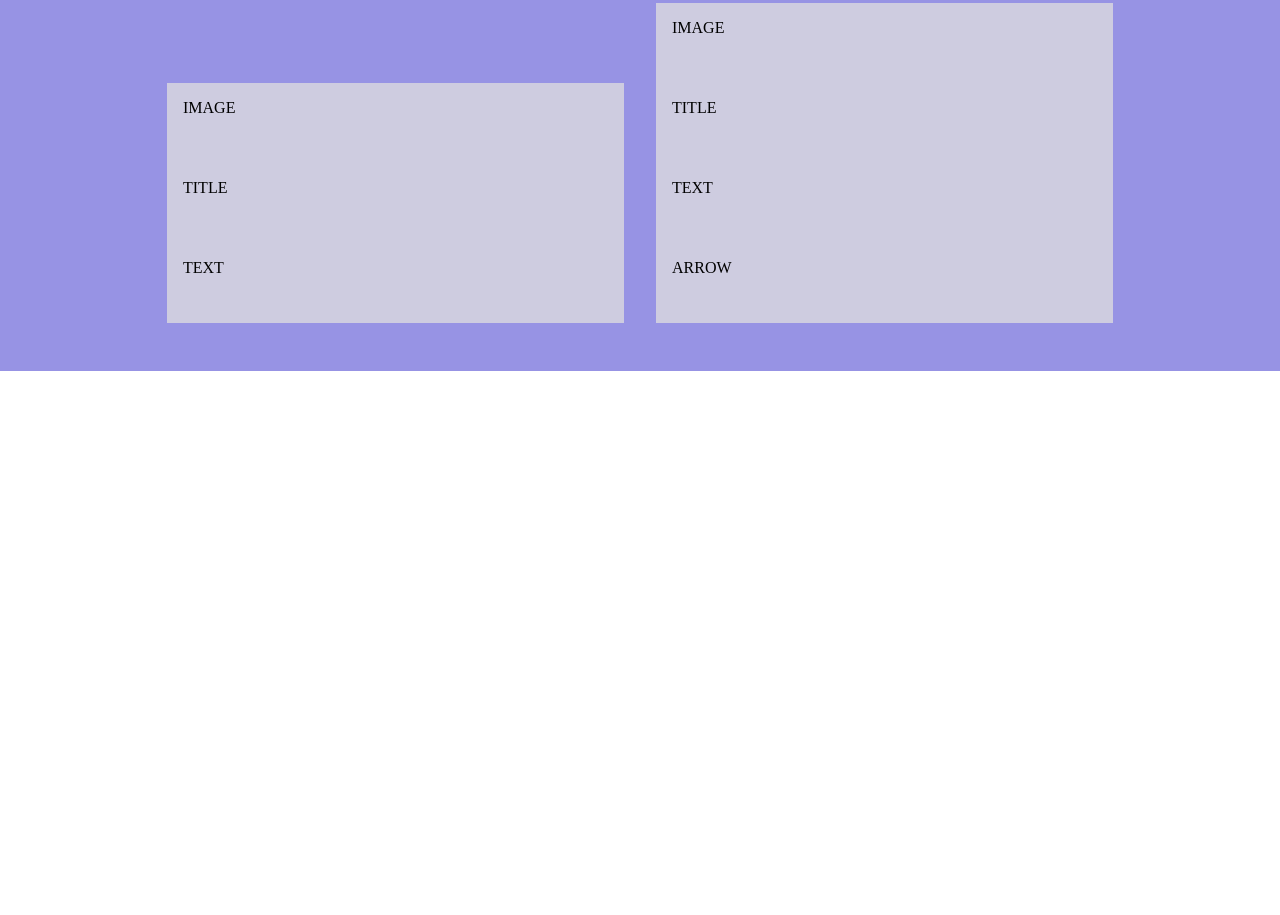
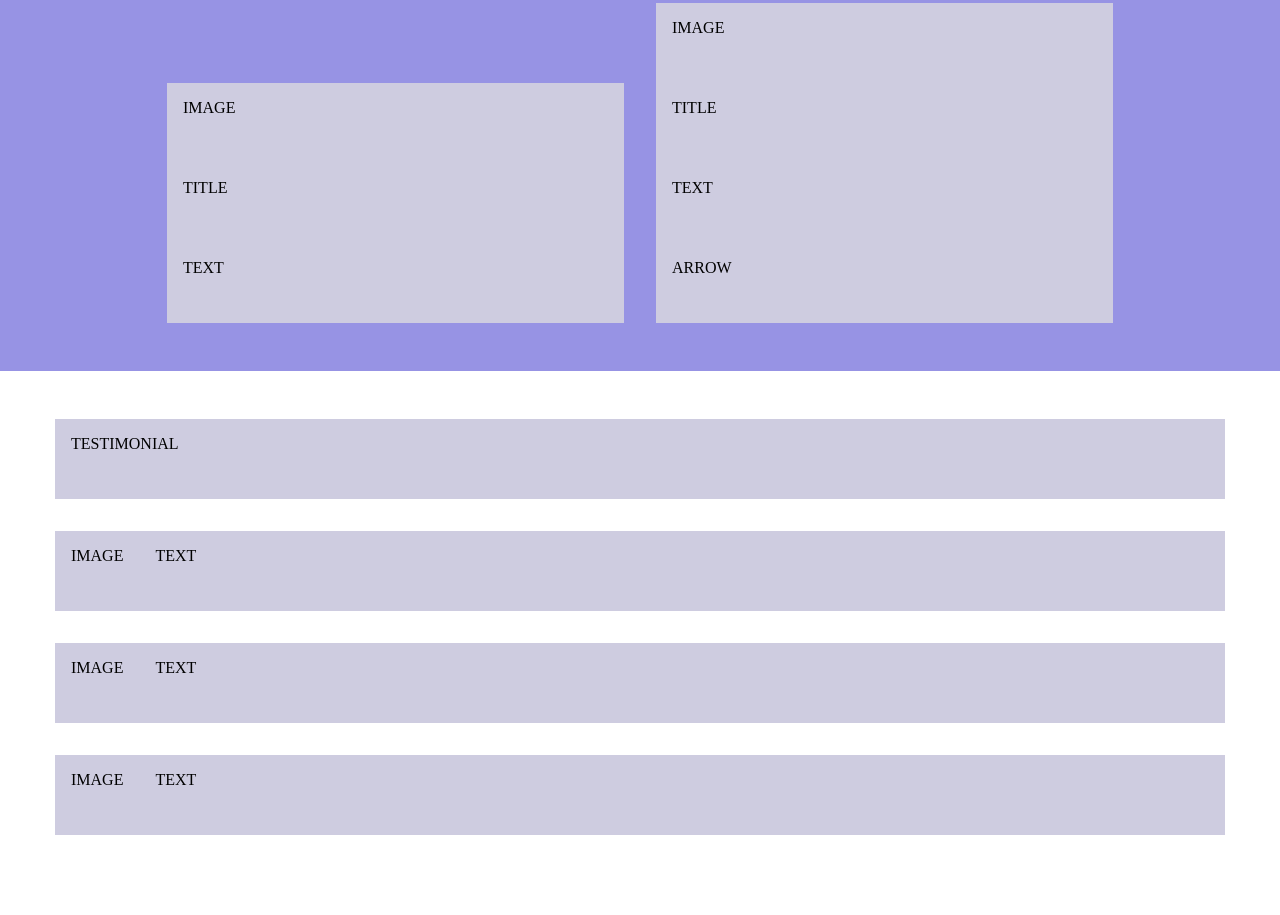
Before and after one commit to RicchiutiLucia/htmlcss-responsive-layout, a plain HTML site: page index.html in a window 1280 px wide. Shown: the part 673-1588 px from the top of the page. Before the commit the page ends 1044 px from the top, so only its background shows below. Drawn offline with Linux system fonts and the light colour scheme.

Commit message:
completamento section testimonial a blocchi

```diff
--- a/css/style.css
+++ b/css/style.css
@@ -45,6 +45,12 @@ main{
 #planning .column{
     margin: 1rem 0;
 }
+#testimonial{
+    padding: 3rem 0;
+}
+#testimonial .card{
+    margin: 2rem 0;
+}
 /*Utility*/
 .container{
     max-width: 1170px;
@@ -82,6 +88,14 @@ main{
     #intro .card:first-child{
         width: calc((100%/3 * 2) - 1.5rem);
     }
+    #testimonial .card{
+        display: flex;
+    }
+    #testimonial .card div:last-child{
+        flex-grow: 1;
+    }
+
+
 
 }
 
--- a/index.html
+++ b/index.html
@@ -64,6 +64,27 @@
                 </div>
             </div>
         </section>
+        <section id="testimonial">
+            <div class="container">
+                <div class="debug-box2">TESTIMONIAL</div>
+                <div class="card">
+                    <div class="debug-box2">IMAGE</div>
+                    <div class="debug-box2">TEXT</div>
+                </div>
+                <div class="card">
+                    <div class="debug-box2">IMAGE</div>
+                    <div class="debug-box2">TEXT</div>
+                </div>
+                <div class="card">
+                    <div class="debug-box2">IMAGE</div>
+                    <div class="debug-box2">TEXT</div>
+                </div>
+
+
+
+            </div>
+
+        </section>
     </main>
 
 </body>
```
